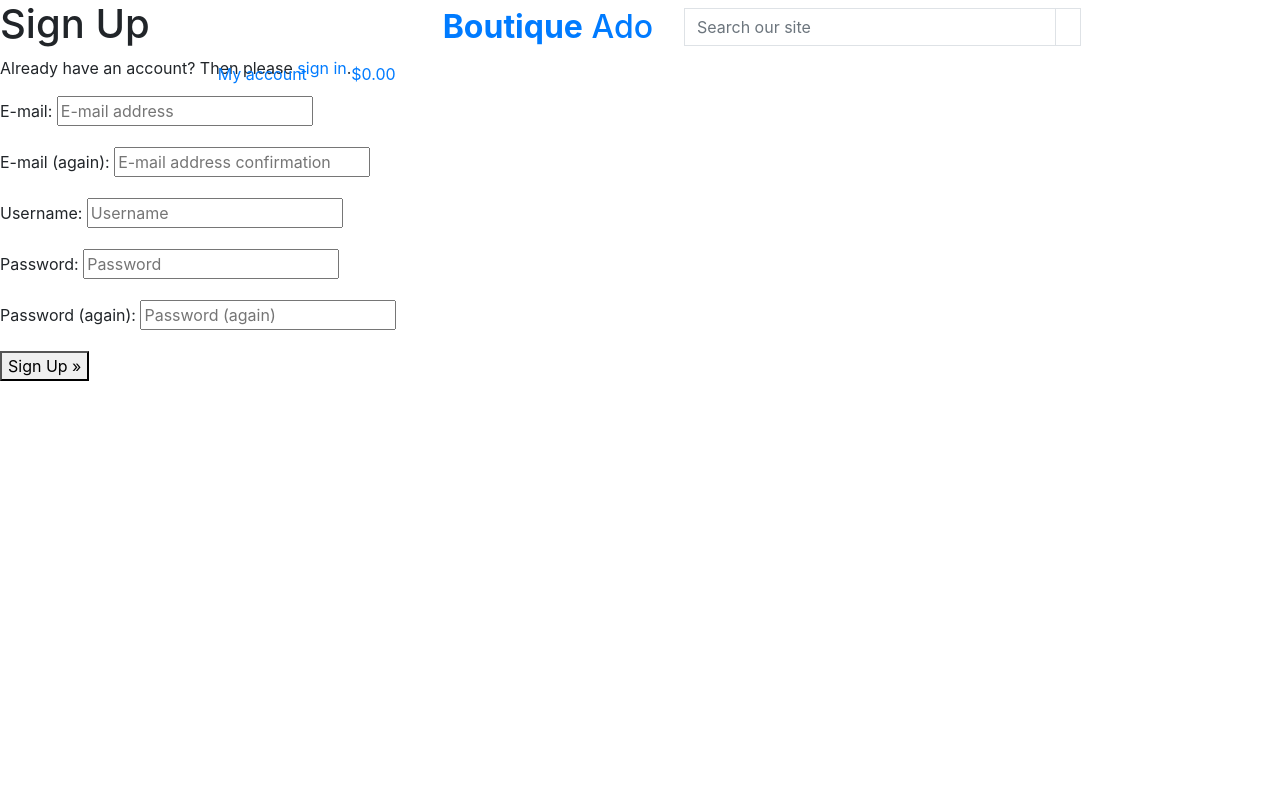
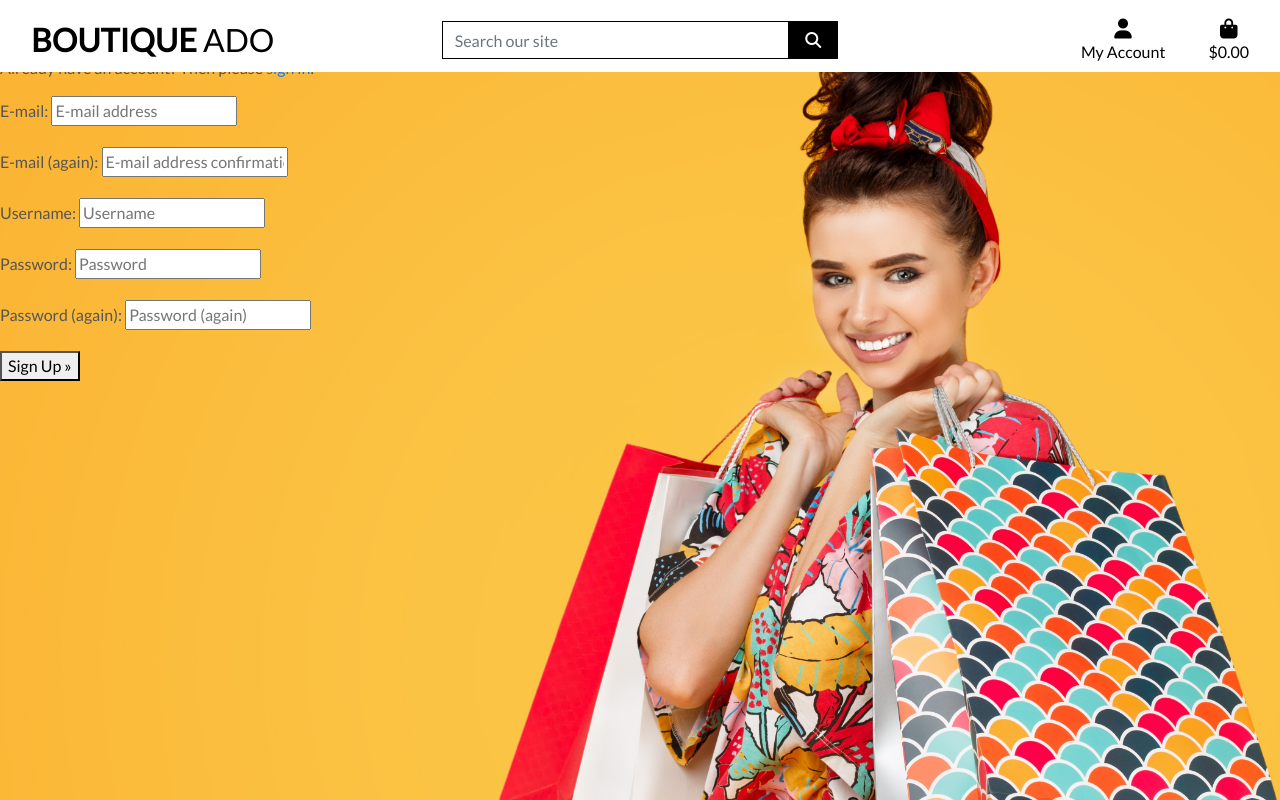
Before and after one commit to JoeyyScott/boutique-ado, a Django app: page /accounts/signup/ in a window 1280 px wide. Run offline with Django 3.2, Linux system fonts and the light colour scheme; some libraries are stand-ins or nearby versions.

Commit message:
[UPDATE] Updated homepage header and CSS

```diff
--- a/boutique_ado/settings.py
+++ b/boutique_ado/settings.py
@@ -147,6 +147,10 @@ USE_TZ = True
 # https://docs.djangoproject.com/en/3.2/howto/static-files/
 
 STATIC_URL = '/static/'
+STATICFILES_DIRS = (os.path.join(BASE_DIR, 'static'),)
+
+MEDIA_URL = '/media/'
+MEDIA_ROOT = os.path.join(BASE_DIR, 'media')
 
 # Default primary key field type
 # https://docs.djangoproject.com/en/3.2/ref/settings/#default-auto-field
--- a/boutique_ado/urls.py
+++ b/boutique_ado/urls.py
@@ -15,9 +15,11 @@ Including another URLconf
 """
 from django.contrib import admin
 from django.urls import path, include
+from django.conf import settings
+from django.conf.urls.static import static
 
 urlpatterns = [
     path('admin/', admin.site.urls),
     path('accounts/', include('allauth.urls')),
     path('', include('home.urls')),
-]
+] + static(settings.MEDIA_URL, document_root=settings.MEDIA_ROOT)
--- a/home/templates/home/index.html
+++ b/home/templates/home/index.html
@@ -7,12 +7,12 @@
             <div class="col"></div>
         </div>
     </div>
-{% endblock }
+{% endblock %}
 
 {% block content %}
     <div class="container h-100">
         <div class="row h-100">
-            <div class="col-7 col-md-6 my-auto"></div>
+            <div class="col-7 col-md-6 my-auto">
                 <h1 class="display-4 logo-font text-black">
                     The new collections are here
                 </h1>
@@ -23,4 +23,5 @@
                 </div>
             </div>
         </div>
+    </div>
 {% endblock %}
--- /dev/null
+++ b/static/css/base.css
@@ -0,0 +1,81 @@
+html {
+    height: 100%;
+}
+
+body {
+    background: url('/media/homepage_background_cropped.jpg') no-repeat center center fixed;
+    background-size: cover;
+    height: calc(100vh - 164px);
+    color: #555;
+    font-family: 'Lato';
+}
+
+/* from Bulma */
+.icon {
+    align-items: center;
+    display: inline-flex;
+    justify-content: center;
+    height: 1.5rem;
+    width: 1.5rem;
+}
+
+.logo-font {
+    text-transform: uppercase;
+}
+
+.main-logo-link {
+    width: fit-content;
+}
+
+.shop-now-button {
+    background: black;
+    color: white;
+    min-width: 260px;
+}
+
+.btn-black {
+    background: black;
+    color: white;
+}
+
+.shop-now-button:hover,
+.shop-now-button:active,
+.shop-now-button:focus,
+.btn-black:hover,
+.btn-black:active,
+.btn-black:focus {
+    background: #222;
+    color: white;
+}
+
+.text-black {
+    color: #000 !important;
+}
+
+.border-black {
+    border: 1px solid black !important;
+}
+
+/* -------------------------------- Media Queries */
+
+/* Slightly larger container on xl screens */
+@media (min-width: 1200px) {
+  .container {
+    max-width: 80%;
+  }
+}
+
+/* fixed top navbar only on medium and up */
+@media (min-width: 992px) {
+    .fixed-top-desktop-only {
+        position: fixed;
+        top: 0;
+        right: 0;
+        left: 0;
+        z-index: 1030;
+    }
+
+    .header-container {
+        padding-top: 164px;
+    }
+}
--- a/templates/base.html
+++ b/templates/base.html
@@ -14,12 +14,15 @@
 
         {% block corecss %}
             <link rel="stylesheet" href="https://stackpath.bootstrapcdn.com/bootstrap/4.4.1/css/bootstrap.min.css" integrity="sha384-Vkoo8x4CGsO3+Hhxv8T/Q5PaXtkKtu6ug5TOeNV6gBiFeWPGFN9MuhOf23Q9Ifjh" crossorigin="anonymous">
+            <link rel="stylesheet" href="https://fonts.googleapis.com/css?family=Lato&display=swap">
+            <link rel="stylesheet" href="{% static 'css/base.css' %}">
         {% endblock %}
 
         {% block extra_css %}
         {% endblock %}
 
         {% block corejs %}
+            <script src="https://kit.fontawesome.com/ab0057aa42.js" crossorigin="anonymous"></script>
             <script src="https://code.jquery.com/jquery-3.4.1.slim.min.js" integrity="sha384-J6qa4849blE2+poT4WnyKhv5vZF5SrPo0iEjwBvKU7imGFAV0wwj1yYfoRSJoZ+n" crossorigin="anonymous"></script>
             <script src="https://cdn.jsdelivr.net/npm/popper.js@1.16.0/dist/umd/popper.min.js" integrity="sha384-Q6E9RHvbIyZFJoft+2mJbHaEWldlvI9IOYy5n3zV9zzTtmI3UksdQRVvoxMfooAo" crossorigin="anonymous"></script>
             <script src="https://stackpath.bootstrapcdn.com/bootstrap/4.4.1/js/bootstrap.min.js" integrity="sha384-wfSDF2E50Y2D1uUdj0O3uMBJnjuUD4Ih7YwaYd1iqfktj0Uod8GCExl3Og8ifwB6" crossorigin="anonymous"></script>
@@ -32,15 +35,16 @@
     </head>
     <body>
         <header class="container-fluid fixed-top">
-            <div class="row">
-                <div class="col-12 col-lg-4 my-auto py-1 py-lg-0 text-center text-lg-left"></div>
+            <div id="topnav" class="row bg-white pt-lg-2 d-none d-lg-flex">
+                <div class="col-12 col-lg-4 my-auto py-1 py-lg-0 text-center text-lg-left">
                     <a href="{% url 'home' %}" class="nav-link main-logo-link">
                         <h2 class="logo-font text-black my-0"><strong>Boutique</strong> Ado</h2>
                     </a>
+                </div>
                 <div class="col-12 col-lg-4 my-auto py-1 py-lg-0">
                     <form method="GET" action="">
                         <div class="input-group w-100">
-                            <input type="text" class="form-control border border-black rounded-0" name="q" placeholder="Search our site">
+                            <input class="form-control border border-black rounded-0" type="text" name="q" placeholder="Search our site">
                             <div class="input-group-append">
                                 <button class="form-control btn btn-black border border-black rounded-0" type="submit">
                                     <span class="icon">
@@ -54,10 +58,10 @@
                 <div class="col-12 col-lg-4 my-auto py-1 py-lg-0">
                     <ul class="list-inline list-unstyled text-center text-lg-right my-0">
                         <li class="list-inline-item dropdown">
-                            <a href="#" class="text-black nav-link" id="user-options" data-toggle="dropdown" aria-haspopup="true" aria-expanded="false">
+                            <a class="text-black nav-link" href="#" id="user-options" data-toggle="dropdown" aria-haspopup="true" aria-expanded="false">
                                 <div class="text-center">
-                                    <div><i class="fas-fa-user fa-lg"></i></div>
-                                    <p class="my-0">My account</p>
+                                    <div><i class="fas fa-user fa-lg"></i></div>
+                                    <p class="my-0">My Account</p>
                                 </div>
                             </a>
                             <div class="dropdown-menu border-0" aria-labelledby="user-options">
```
Also changed, not shown: media/homepage_background_cropped.jpg (added). Lines whose indentation alone changed are shown as unchanged.
